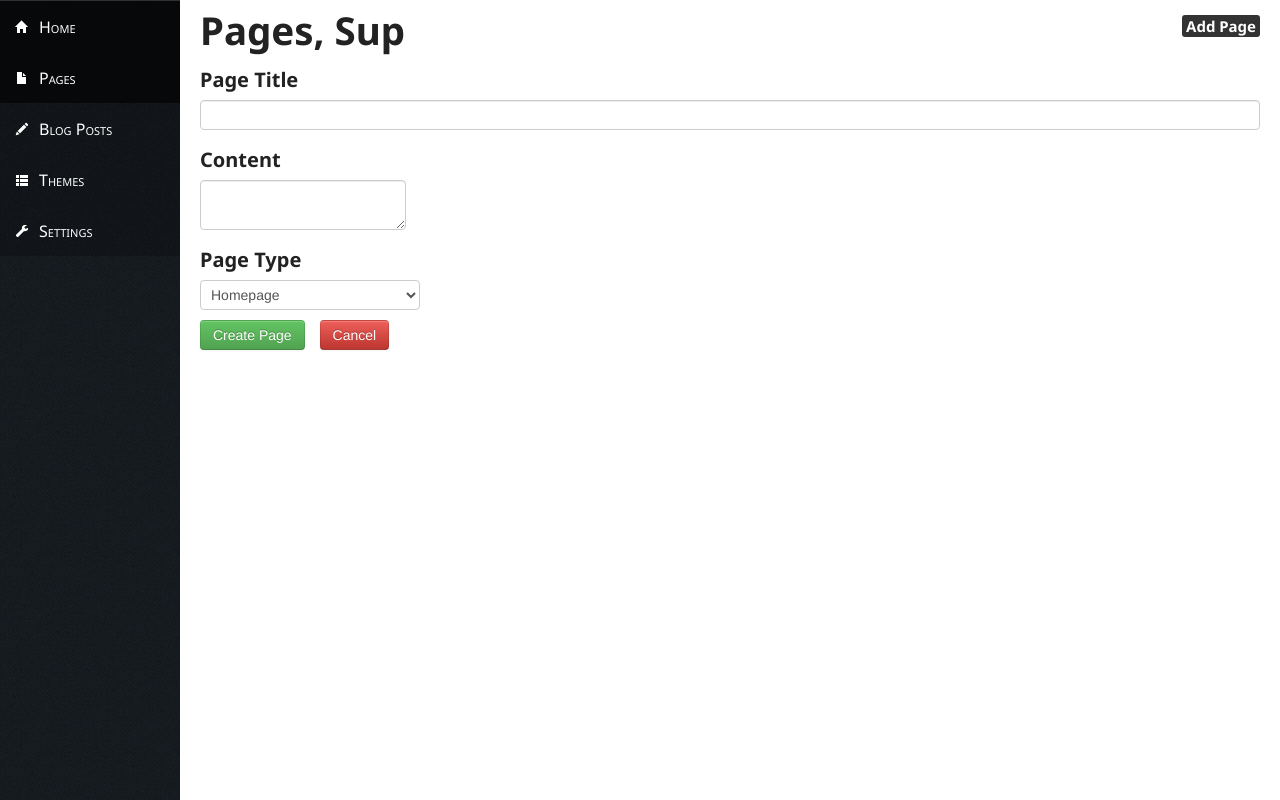
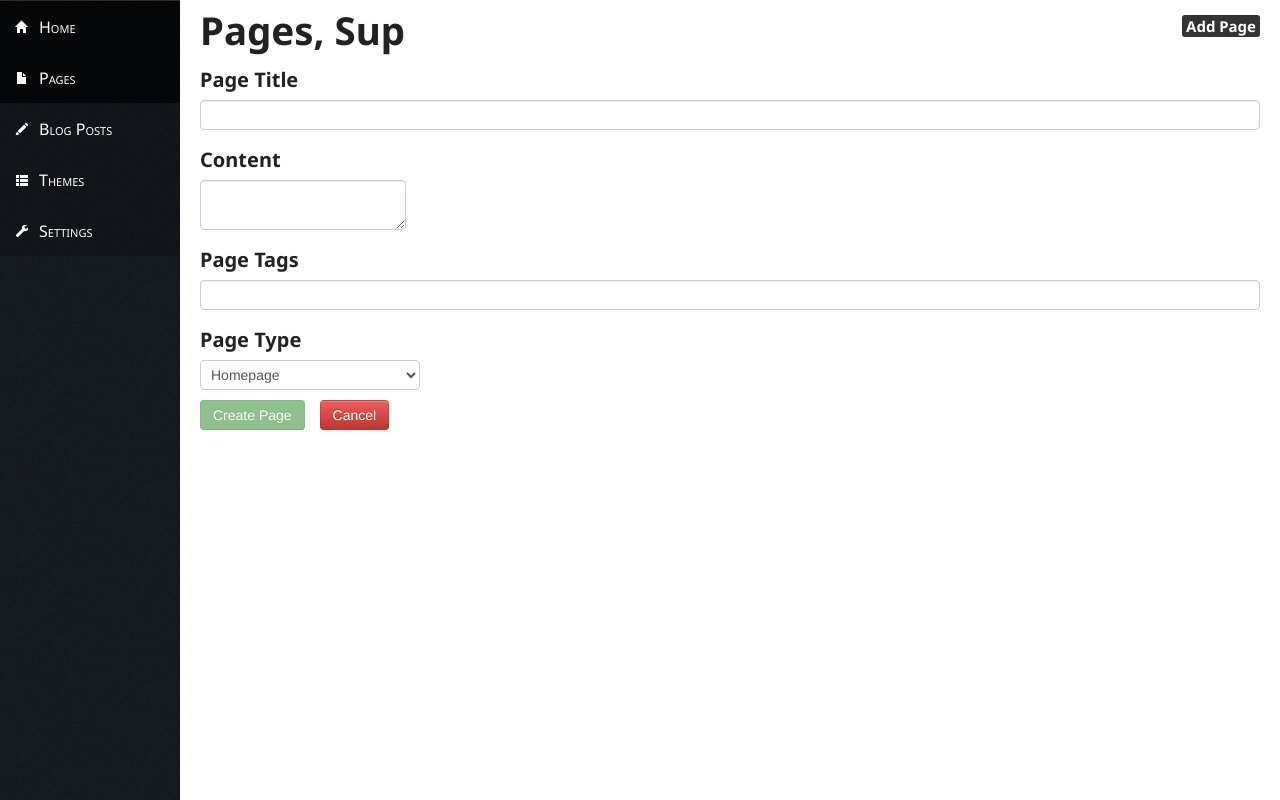
Before and after one commit to rumi55/cms, a CodeIgniter app: page /cms/admin/pages in a window 1280 px wide. Run offline with CodeIgniter, Linux system fonts and the light colour scheme; some libraries are stand-ins or nearby versions.

Commit message:
Yo brah, just updating the files

```diff
--- a/application/views/admin/footer.php
+++ b/application/views/admin/footer.php
@@ -6,5 +6,10 @@
         <script src="<?php echo asset_url(); ?>js/bootstrap.min.js"></script>
         <script src="<?php echo asset_url(); ?>js/plugins.js"></script>
         <script src="<?php echo asset_url(); ?>js/admin.js"></script>
+        <script>
+        	$(function(){
+        		Admin.PerformBinding(Admin.init(), ".main");
+        	})
+        </script>
     </body>
 </html>
--- a/application/views/admin/pages.php
+++ b/application/views/admin/pages.php
@@ -1,21 +1,23 @@
 <div class="main">
 	<h1>Pages, Sup</h1>
 	<div class="actions bottom">
-		<a class="label label-inverse create">Add Page</a>
+		<a class="label label-inverse create -add">Add Page</a>
 	</div>
 
-	<div class="create-page">
+	<div class="create-page -create-page">
 		<h2><label for="page-title">Page Title</label></h2>
 		<input type="text" name="page-title" id="page-title" />
 		<h2><label for="page-content">Content</label></h2>
 		<textarea name="page-content" id="page-content" class="editor"></textarea>
+		<h2><label for="page-tags">Page Tags</label></h2>
+		<input type="text" name="page-tags" id="page-tags" />
 		<h2><label for="page-type">Page Type</label></h2>
 		<select name="page-type" id="page-type">
 			<option value="homepage">Homepage</option>
 			<option value="level">Level Page</option>
 		</select>
 		<div class="clearfix" />
-		<button class="btn btn-success first-child">Create Page</button>
+		<button class="btn btn-success first-child disabled -create-btn">Create Page</button>
 		<button class="btn btn-danger">Cancel</button>
 	</div>
 
--- a/assets/css/global.css
+++ b/assets/css/global.css
@@ -8,6 +8,7 @@ html, body{
 	display: block;
 	padding-left: 180px;
 	box-sizing: border-box;
+	position: relative;
 }
 .container > .sidebar{
 	background: url(../img/sidebarbg.png);
@@ -96,7 +97,11 @@ html, body{
 	float: left;
 }
 .form-signin{
-	margin-top: 300px;
+	position: absolute;
+	height: 280px;
+	top: 50%;
+	left: 50%;
+	margin: -150px 0 0 -140px;
 }
 .form-signin:after{
 	display: block;
--- a/assets/js/admin.js
+++ b/assets/js/admin.js
@@ -1,67 +1,64 @@
-$(function(){
-	$('.form-signin').submit(function(e){
-		$('.loader').show();
-		var postdata = $(this).serialize();
-		$.ajax({
-			type: 'POST',
-			url: 'http://localhost:8888/cms/admin/login_try',
-			data: postdata,
-			success: function(data){
-				if(data.success){
-					location.reload();
-				}else{
-					$('.loader').hide();
-					$('.form-signin').addClass('error');
-				}
-			}
-		});
-		e.preventDefault();
-	});
+"use strict";
+(function($, app, window){
 
-	/* admin page actions */
-	$('.delete').on('click', deleteClick);
-
-	$('.main').on('click', 'article.page .alert .no', function(){
-		$(this).parent().parent().slideUp();
-
-		$(this).parent().parent().promise().done(function(){
-			$(this).parent().find('.delete').removeClass('inactive').on('click', deleteClick)
-			$(this).remove();
-		})
-	});
-	$('.main').on('click', 'article.page .alert .yes', function(){
-		$(this).find('.loader').show();
-	});
-
+	app.init = function(){
 		/* init tinyMCE */
 		tinymce.init({
 			selector: 'textarea.editor',
 			menubar: false,
 			browser_spellcheck: true,
 			statusbar: false,
-		resize: false
+			resize: false,
+			setup: function(ed){
+		      ed.onChange.add(function(ed) {
+		          console.debug('Editor is done: ' + ed.id);
+		      });
+			}
 		});
 
 		/* if no pages on admin page show create Page */
 		if($('.page').length === 0){
 			$('.create-page').show();
 		}
+
+		new app.CommunicationLayer();
+	}
+
+	app.CommunicationLayer = function(spec){
+		var self = this,
+			loader = '<img src="assets/img/loader.gif" />';
+		//server stuff
+		self.AddPost = function(data){
+			var data = data.serialize();
+		}
+		return self;
+	};
+
+	app.PerformBinding = function(app, selector){
+		var $wrapper = $(selector || window.document);
+
+		$wrapper
+			.on('click', '.-add', function(e){
+				$('.-create-page').slideToggle();
+			})
+			.on('click', '.-create-btn', function(){
+				if($(this).hasClass('disabled'))
+					return false;
+
+
+			})
+			.on('blur', '.-create-page > input, .-create-page, textarea', function(){
+				var val = $(this).val(),
+					count = 0;
+
+				if($.trim(val) !== ''){
+					count++;
+				}else{
+					$(this).css('border-color', 'red');
+				}
 			})
 
-var deleteClick = function(){
-		var message = 'Are you sure you want to delete this page?';
-		createAlert($(this).parent().parent(), message, $(this).attr('data-page-id'));
-		$(this).addClass('inactive').unbind('click');
-	},
 
-	createAlert = function(div, message, pageId){
-		var html = '<div class="alert alert-error hidden"><p>';
-			html += message;
-			html += '</p><div class="actions"><span class="btn btn-success yes" data-page-id="'+pageId+'"><img src="../assets/img/loader.gif" class="loader" />Yes</span><span class="btn btn-danger no">No</span></div>';
+	};
 
-		div.prepend(html);
-
-		div.promise().done(function(){
-			div.find('.hidden').hide().removeClass('hidden').slideDown();
-		})
-	}
+})(jQuery, window.Admin || (window.Admin = {}), window);
```
Also changed, not shown: assets/js/admin_unmaintanable.js (added, +67 -0 lines), assets/js/main.js (+0 -34 lines), assets/img/loader.gif. Lines whose indentation alone changed are shown as unchanged.
